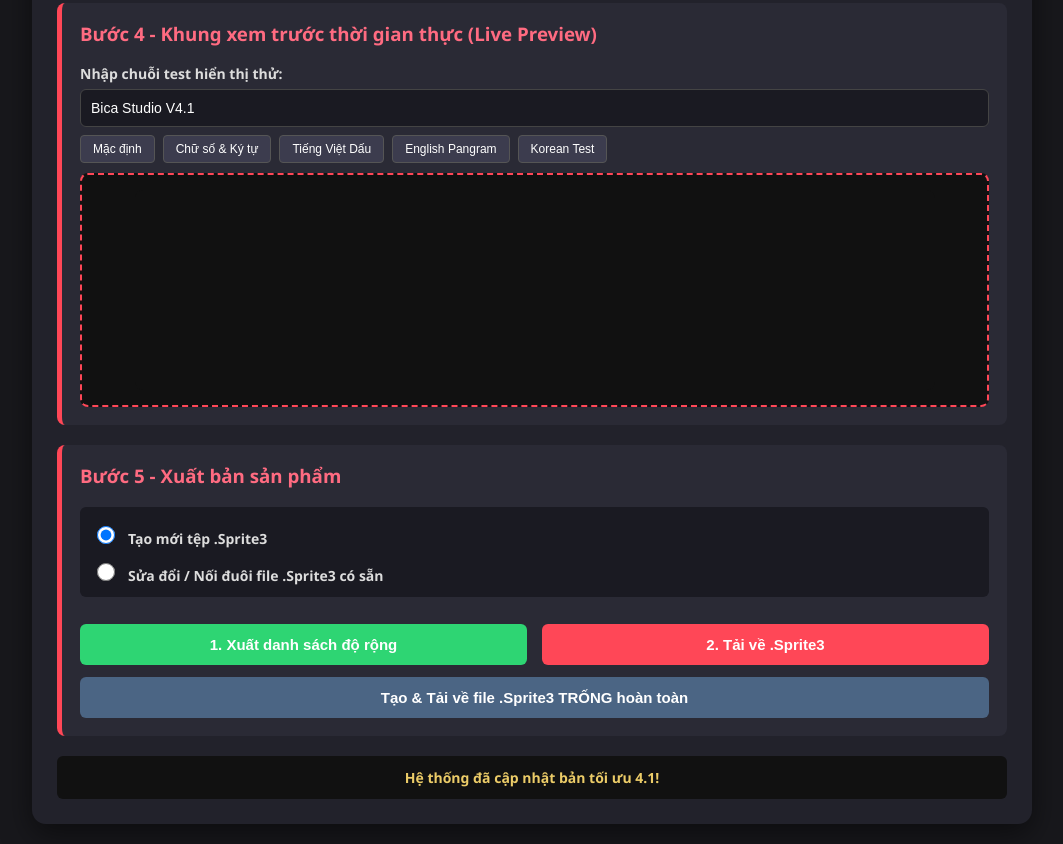
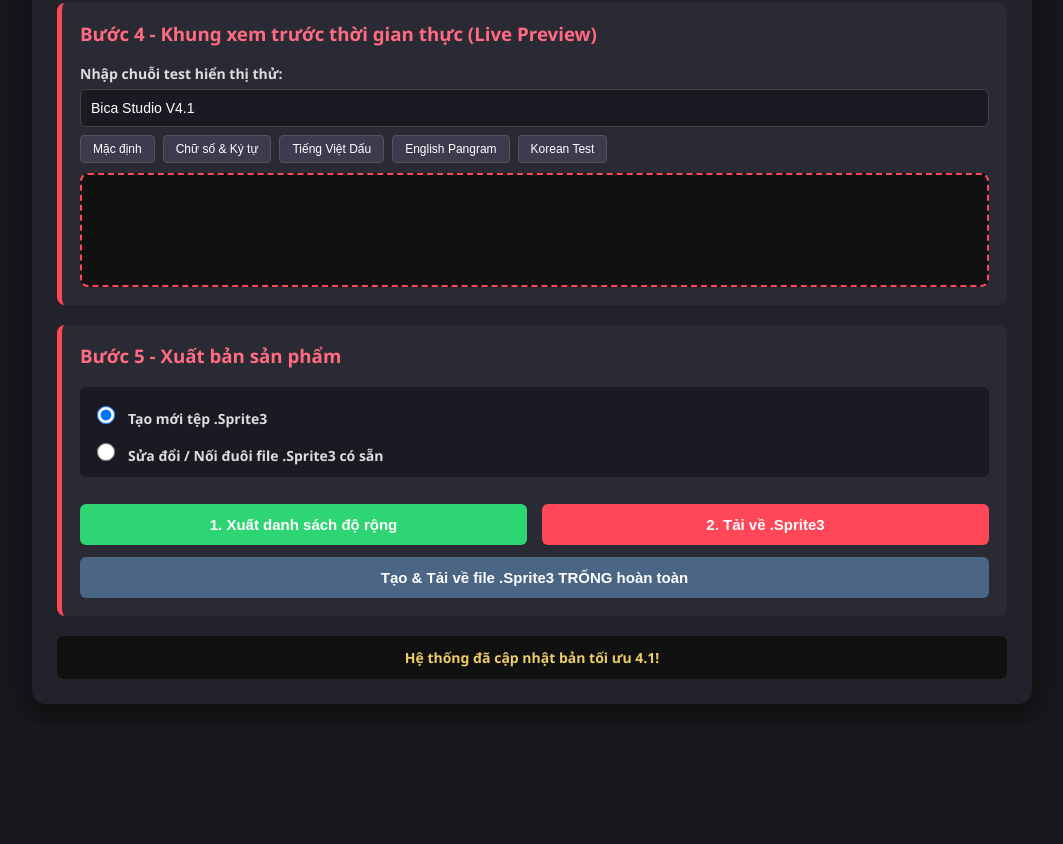
Before and after one commit to Bicadz/Bica-Font-Packer, a plain HTML site: page index.html in a window 1280 px wide. Shown: the part 1392-2236 px from the top of the page, without its empty margins (108-1171 px from the left). After the commit the page ends 2116 px from the top, so only its background shows below. Drawn offline with nearby package versions, Linux system fonts and the light colour scheme.

Commit message:
Update index.html

```diff
--- a/index.html
+++ b/index.html
@@ -162,7 +162,7 @@
         </div>
 
         <div class="preview-box">
-            <canvas id="preview_canvas" width="800" height="200" style="background:#111; border-radius:8px;"></canvas>
+            <div id="vung_hien_thi_preview"></div>
         </div>
     </div>
 
```
